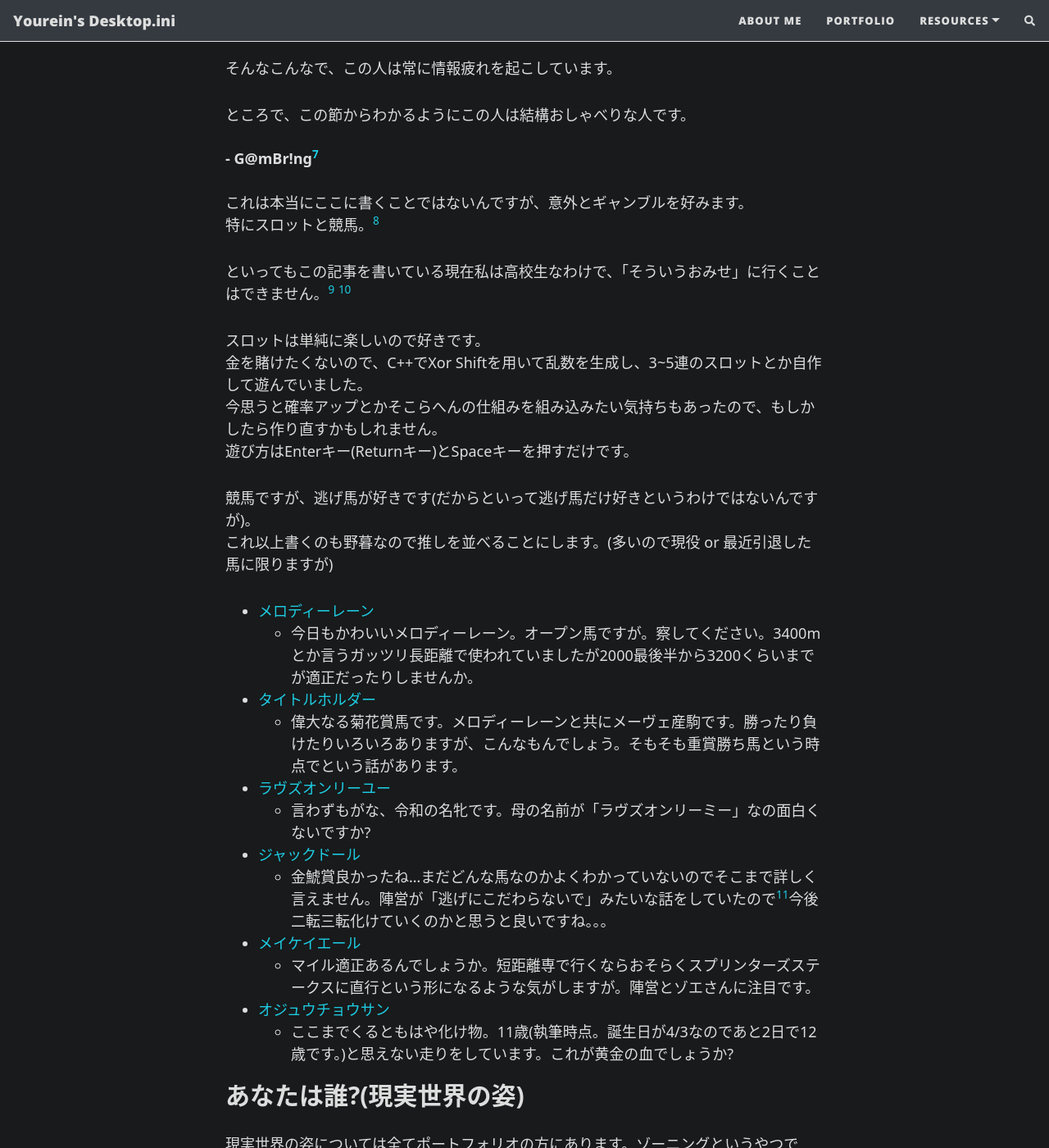
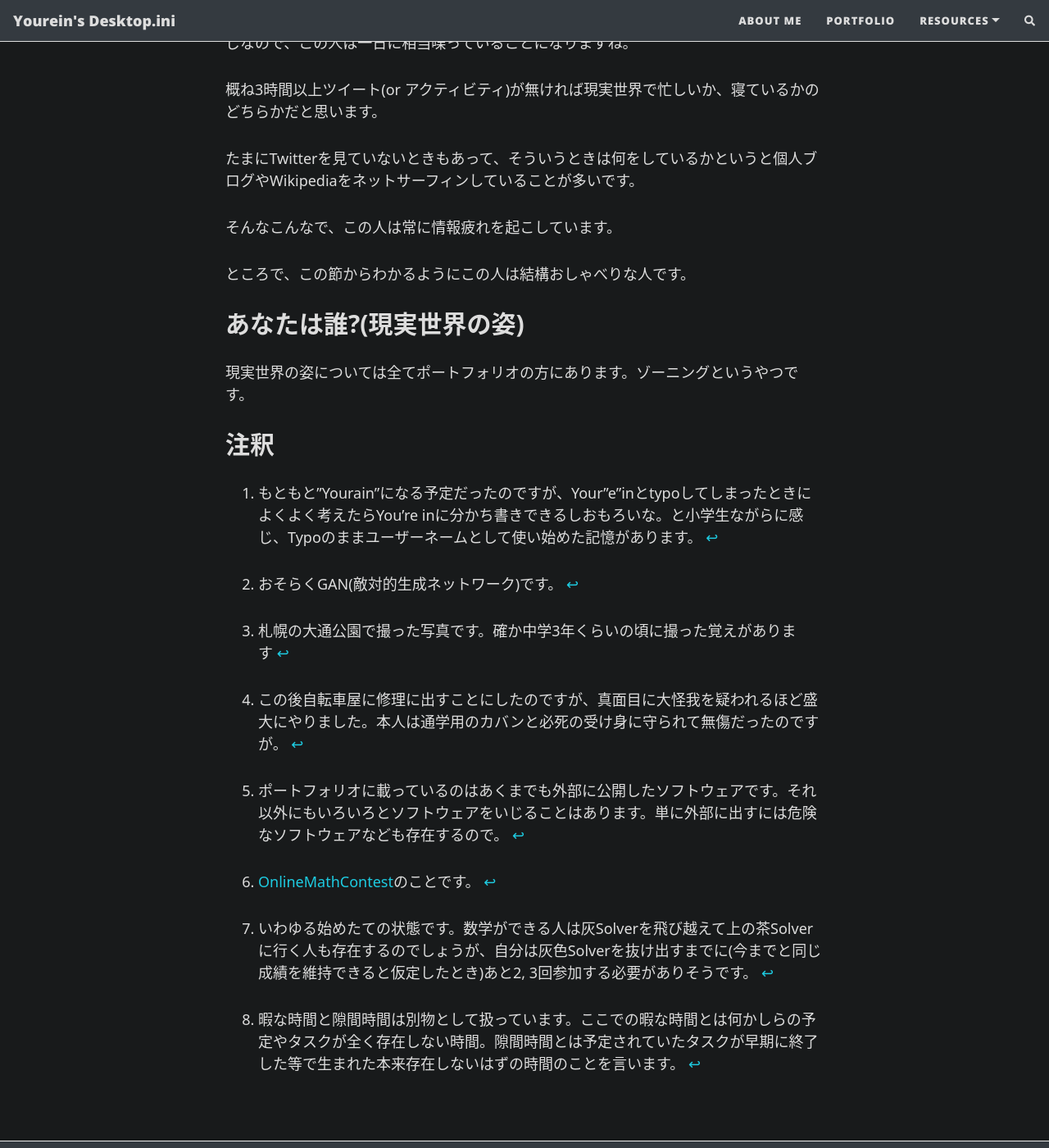
Before and after one commit to Yourein/Yourein.github.io, a Jekyll site: the page built from aboutme.md, in a window 1280 px wide and 1400 px high, scrolled down 3152 px. Shown: the whole window at 82% size. Built offline with Jekyll 4.4.1, drawn with Linux system fonts in a browser that asks for light colours; nearby versions of some CDN libraries; comment, search, counter and statistics services are not loaded; some of the changed text lies outside the part shown.

Commit message:
Rebase all

```diff
--- a/_config.yml
+++ b/_config.yml
@@ -17,9 +17,9 @@
   About Me: "aboutme"
   Portfolio: "portfolio"
   Resources:
-    - Jekyll (SSG used for this site): "https://beautifuljekyll.com"
-    - Beautiful Jekyll(Theme used for this site): "https://beautifuljekyll.com"
-    - WaifuLabs (My Icon was made with this service): "https://waifulabs.com"
+    - Jekyll: "https://beautifuljekyll.com"
+    - Beautiful Jekyll: "https://beautifuljekyll.com"
+    - WaifuLabs: "https://waifulabs.com"
 
 # --- Logo --- #
 
--- a/aboutme.md
+++ b/aboutme.md
@@ -20,12 +20,17 @@
 Yourein(ゆれいん/ゆうれいん)と言います。このハンドルネームを定めたのは小学生の頃なので、使い続けて7, 8年くらいが経ちます。[^1]
 おそらく今後もこの名前を使い続けることになると思います。
 
+### アイコンについて
+
+[Waifulabs](https://waifulabs.com)というサービスで生成された画像です。\
+ニューラルネットワークにイラストレーターの絵を学習させ、何らかの方法[^8]でそれに似せた画像を生成するサービスです。
+
 ### 連絡をしたいのですが?
 
 - [Twitter](https://twitter.com/Yourein1) (@Yourein)
   - 家です。LINEよりもDiscordよりも気づきやすいです。
 - Line, Discord
-  - 知りたければ教えます。一部同じサーバーにもともと入っている人間が存在していますが。
+  - 聞いてください。
 
 ### どんな人ですか?
 
@@ -95,37 +100,11 @@
 
 ところで、この節からわかるようにこの人は結構おしゃべりな人です。
 
-#### - G@mBr!ng[^10]
-
-これは本当にここに書くことではないんですが、意外とギャンブルを好みます。\
-特にスロットと競馬。[^7]
-
-といってもこの記事を書いている現在私は高校生なわけで、「そういうおみせ」に行くことはできません。[^8] [^9]
-
-スロットは単純に楽しいので好きです。\
-金を賭けたくないので、C++でXor Shiftを用いて乱数を生成し、3~5連のスロットとか自作して遊んでいました。\
-今思うと確率アップとかそこらへんの仕組みを組み込みたい気持ちもあったので、もしかしたら作り直すかもしれません。\
-遊び方はEnterキー(Returnキー)とSpaceキーを押すだけです。
-
-競馬ですが、逃げ馬が好きです(だからといって逃げ馬だけ好きというわけではないんですが)。\
-これ以上書くのも野暮なので推しを並べることにします。(多いので現役 or 最近引退した馬に限りますが)
-
-- [メロディーレーン](https://db.netkeiba.com/horse/2016105526/)
-  - 今日もかわいいメロディーレーン。オープン馬ですが。察してください。3400mとか言うガッツリ長距離で使われていましたが2000最後半から3200くらいまでが適正だったりしませんか。
-- [タイトルホルダー](https://db.netkeiba.com/horse/2018103559/)
-  - 偉大なる菊花賞馬です。メロディーレーンと共にメーヴェ産駒です。勝ったり負けたりいろいろありますが、こんなもんでしょう。そもそも重賞勝ち馬という時点でという話があります。
-- [ラヴズオンリーユー](https://db.netkeiba.com/horse/2016104648/)
-  - 言わずもがな、令和の名牝です。母の名前が「ラヴズオンリーミー」なの面白くないですか?
-- [ジャックドール](https://db.netkeiba.com/horse/2018100274/)
-  - 金鯱賞良かったね...まだどんな馬なのかよくわかっていないのでそこまで詳しく言えません。陣営が「逃げにこだわらないで」みたいな話をしていたので[^11]今後二転三転化けていくのかと思うと良いですね。。。
-- [メイケイエール](https://db.netkeiba.com/horse/2018105069/)
-  - マイル適正あるんでしょうか。短距離専で行くならおそらくスプリンターズステークスに直行という形になるような気がしますが。陣営とゾエさんに注目です。
-- [オジュウチョウサン](https://db.netkeiba.com/horse/2011101125/)
-  - ここまでくるともはや化け物。11歳(執筆時点。誕生日が4/3なのであと2日で12歳です。)と思えない走りをしています。これが黄金の血でしょうか?
-
 ## あなたは誰?(現実世界の姿)
 
 現実世界の姿については全てポートフォリオの方にあります。ゾーニングというやつです。
+
+## 注釈
 
 [^1]: もともと"Yourain"になる予定だったのですが、Your"e"inとtypoしてしまったときによくよく考えたらYou're inに分かち書きできるしおもろいな。と小学生ながらに感じ、Typoのままユーザーネームとして使い始めた記憶があります。
 
@@ -139,12 +118,6 @@
 
 [^6]: 暇な時間と隙間時間は別物として扱っています。ここでの暇な時間とは何かしらの予定やタスクが全く存在しない時間。隙間時間とは予定されていたタスクが早期に終了した等で生まれた本来存在しないはずの時間のことを言います。
 
-[^7]: 一般に数学が少しでもできる人がやることのないようなものなはずですが。
+[^7]: ポートフォリオに載っているのはあくまでも外部に公開したソフトウェアです。それ以外にもいろいろとソフトウェアをいじることはあります。単に外部に出すには危険なソフトウェアなども存在するので。
 
-[^8]: 個人的に仲がいいと思っているインターネッツのお友達の中にバリバリパチスロやってる人がいますが、そういう人は例外としています。
-
-[^9]: 記事が公開されている時点では行くことができますが、まあ行くことはないでしょう。函館/札幌競馬場は行くことがあるかもしれませんが。
-
-[^10]: Gambling
-
-[^11]: ちょっとリンクを覚えていないんですが、Numberの記事だった覚えがあります。
+[^8]: おそらくGAN(敵対的生成ネットワーク)です。
```
Also changed, not shown: other parts of aboutme.md (+4 -4 lines), _posts/2021-4-15-まだ記事書いてません!.md (added, +9 -0 lines), _posts/2022-4-1-木の直径と中心.md (deleted, +0 -401 lines), portfolio.md (+0 -3 lines).
